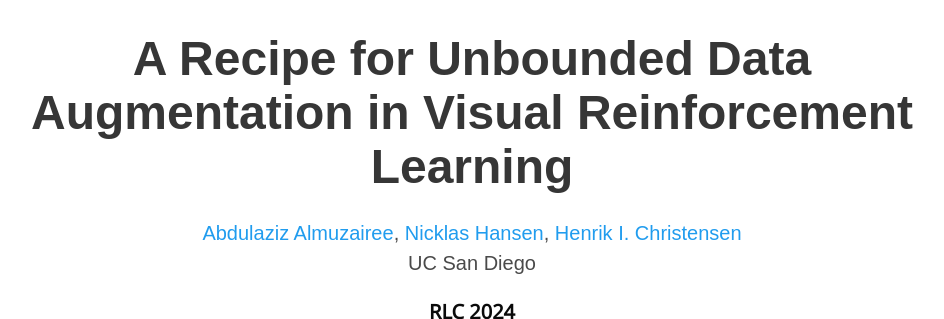
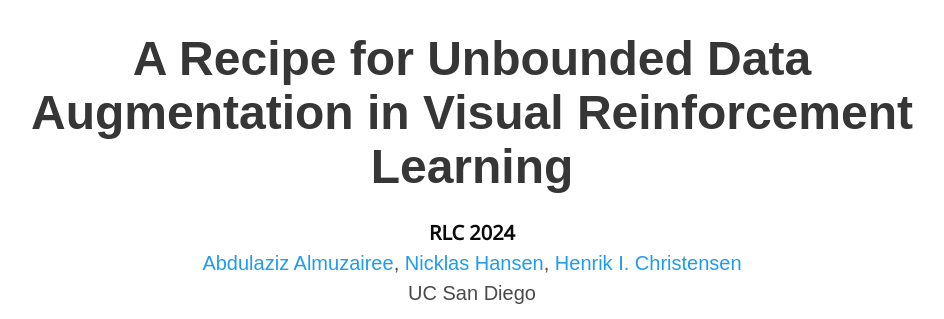
Before and after one commit to aalmuzairee/SADA, a plain HTML site: page index.html in a window 1280 px wide. Shown: the part 56-375 px from the top of the page, without its empty margins (168-1112 px from the left). Drawn offline with nearby package versions, Linux system fonts and the light colour scheme; some icons are missing; a web font is replaced by a local one.

Commit message:
Slight restyling

```diff
--- a/index.html
+++ b/index.html
@@ -43,6 +43,9 @@
         <div class="column has-text-centered">
           <h1 class="title is-1 publication-title">A Recipe for Unbounded Data Augmentation in Visual Reinforcement Learning</h1>
 
+          <div class="is-size-5 publication-venue">
+            <a href="https://rl-conference.cc/">RLC 2024</a>
+          </div>
 
           <div class="is-size-5 publication-authors">
             <span class="author-block">
@@ -60,9 +63,6 @@
             <span class="author-block">UC San Diego</span>
           </div>
 
-          <div class="is-size-5 publication-venue">
-            <a href="https://rl-conference.cc/">RLC 2024</a>
-          </div>
 
 
 
--- a/static/css/index.css
+++ b/static/css/index.css
@@ -62,8 +62,8 @@ strong {
 .publication-venue {
     /* color: #ff1500; */
     font-weight: bold;
-    margin-top: 2%;
-    margin-bottom: 1%;
+    /* margin-top: 2%; */
+    /* margin-bottom: 1%; */
 }
 
 .publication-venue a {
```
